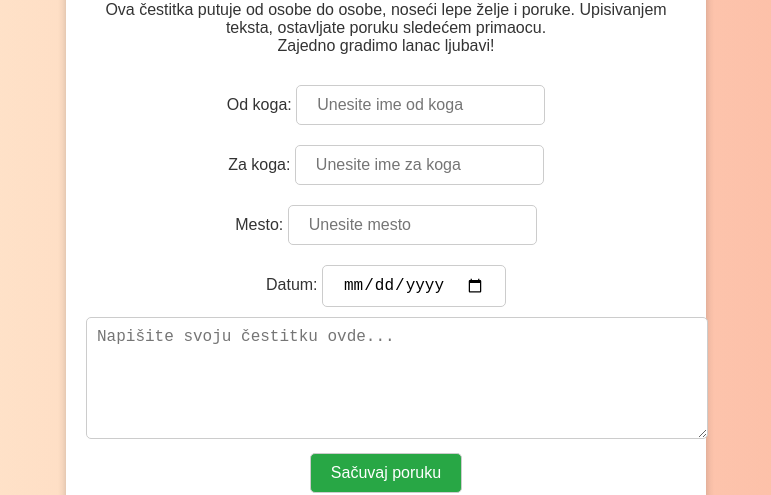
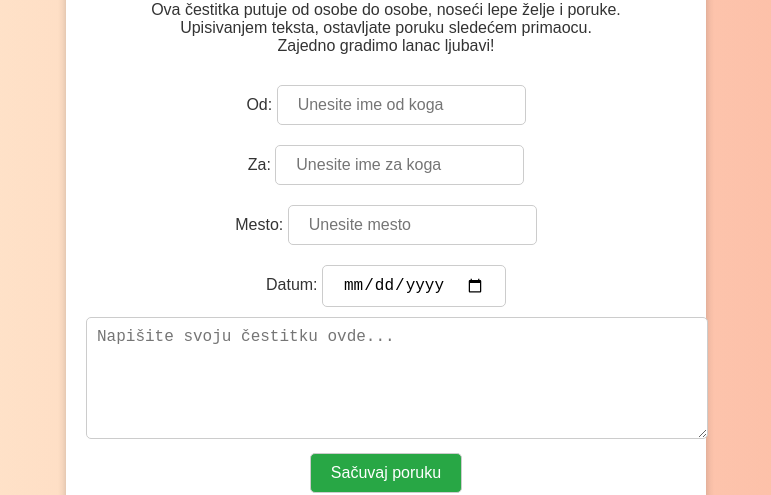
Before and after one commit to giftilic/Giftilic, a plain HTML site: page index.html in a window 1280 px wide. Shown: the part 321-816 px from the top of the page, without its empty margins (254-1025 px from the left). Drawn offline with Linux system fonts and the light colour scheme.

Commit message:
Update index.html

```diff
--- a/index.html
+++ b/index.html
@@ -80,15 +80,15 @@
         <img src="logo.png" alt="Logo čestitke" style="width: 200px; height: auto;">
         <h1>Putujuća Čestitka</h1>
         <p>Ova čestitka putuje od osobe do osobe, noseći lepe želje i poruke.
-            Upisivanjem teksta, ostavljate poruku sledećem primaocu.
+            <br/>Upisivanjem teksta, ostavljate poruku sledećem primaocu.
             <br/>Zajedno gradimo lanac ljubavi!</p>
 
         <!-- Forma za unos podataka -->
         <div>
-            <label for="fromName">Od koga:</label>
+            <label for="fromName">Od:</label>
             <input type="text" id="fromName" placeholder="Unesite ime od koga"><br>
 
-            <label for="toName">Za koga:</label>
+            <label for="toName">Za:</label>
             <input type="text" id="toName" placeholder="Unesite ime za koga"><br>
 
             <label for="place">Mesto:</label>
```
